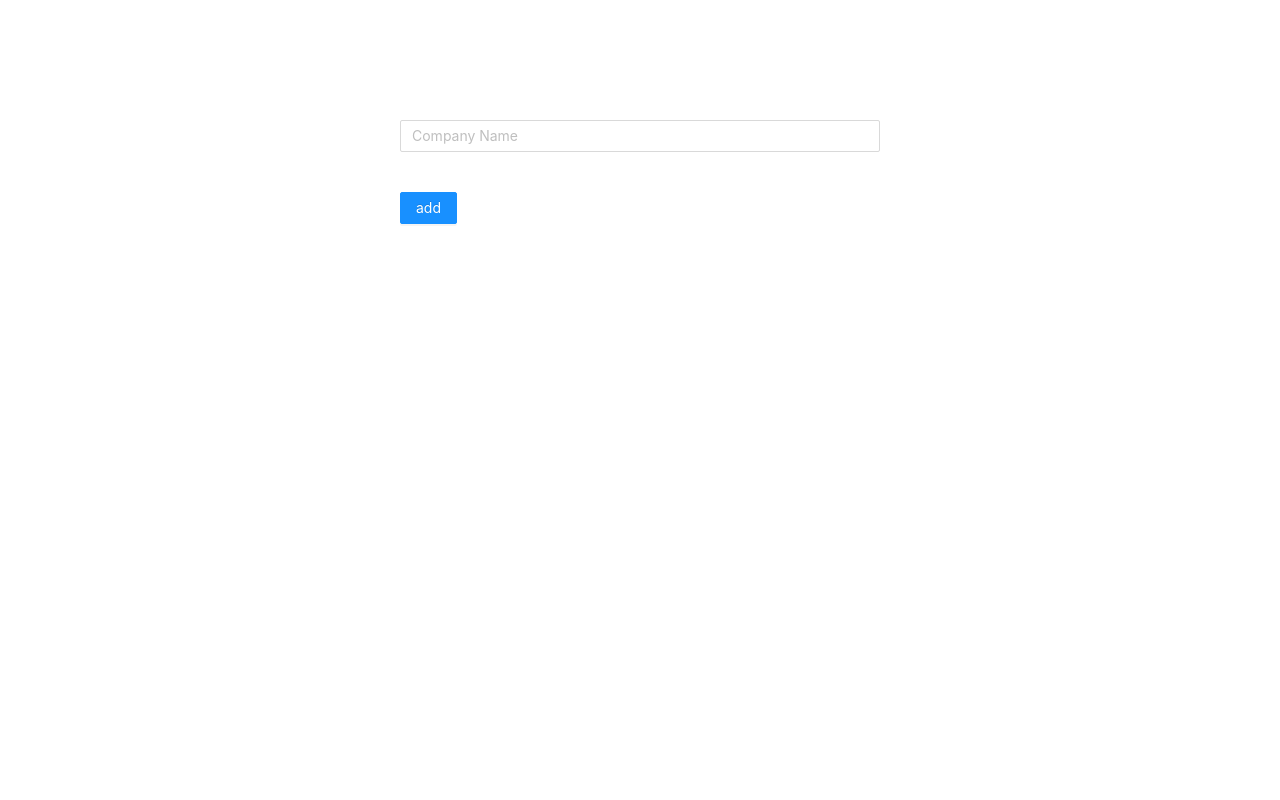
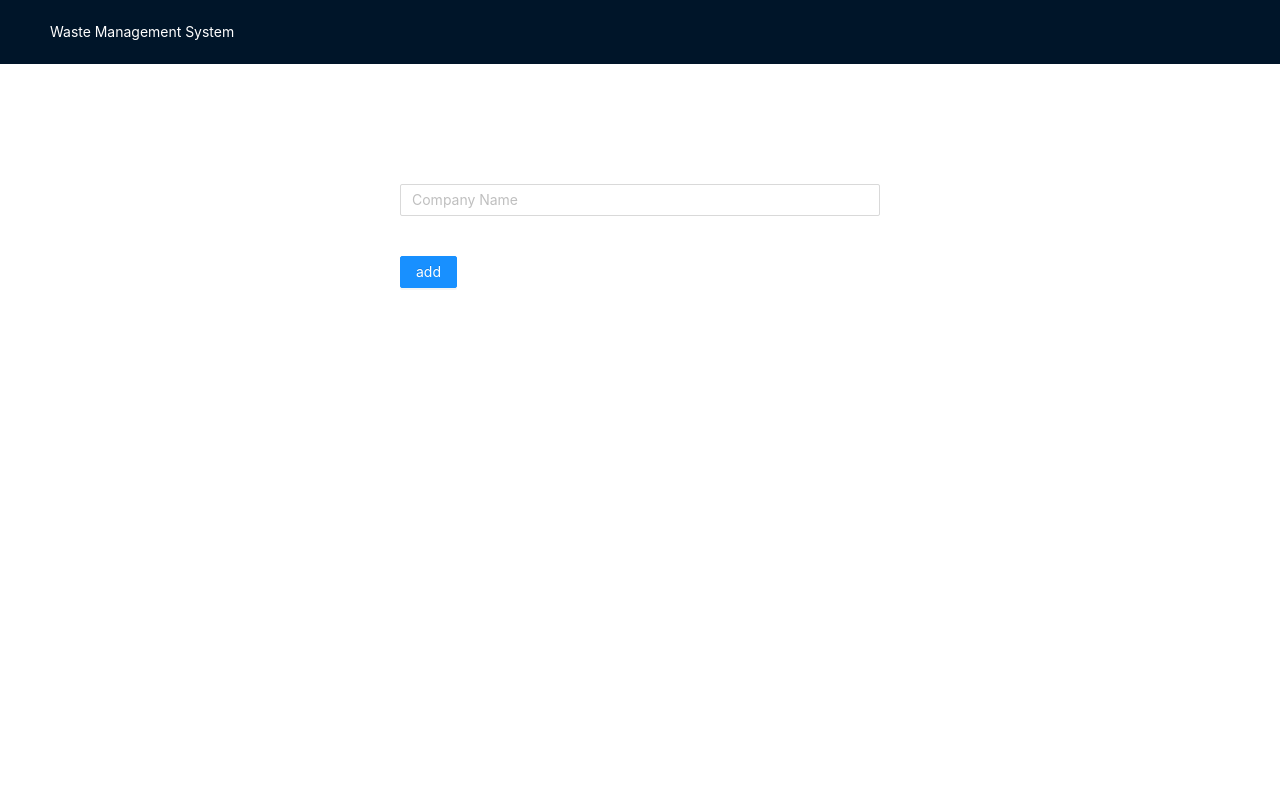
Before and after one commit to masoudz88/food_donations_frontend, a React (Create React App) app in the folder waste-management/: page /Mainpage/Form in a window 1280 px wide. Shown: the top 800 px of the page. Built offline with nearby package versions, Linux system fonts and the light colour scheme.

Commit message:
set header and footer for all pages

```diff
--- a/waste-management/src/App.js
+++ b/waste-management/src/App.js
@@ -6,8 +6,15 @@ import styled from "styled-components";
 import { LoginContext } from "./Contexts/LoginContext";
 import CompanyInfo from "./CompanyInfo";
 import { Companyform } from "./Contexts/Companyform";
+import { Layout } from "antd";
+
+const { Header, Footer } = Layout;
 
 const App = () => {
+
+  const myStyle = {
+    color: "white",
+  };
   const Container = styled.div`
     float: center;
     align-items: center;
@@ -20,7 +27,9 @@ const App = () => {
   const [name, setName] = useState("");
 
   return (
+
     <Router>
+      <Header style={myStyle}>Waste Management System</Header>
       <Container>
         <Switch>
           <LoginContext.Provider
@@ -36,6 +45,7 @@ const App = () => {
           </LoginContext.Provider>
         </Switch>
       </Container>
+      <Footer>written by Masoud Zare</Footer>
     </Router>
   );
 };
--- a/waste-management/src/CompanyCards.js
+++ b/waste-management/src/CompanyCards.js
@@ -20,9 +20,9 @@ const CompanyCards = (props) => {
 
   return (
     <div>
-      <ul>
+      <ul className="rows">
         {companies.map((co) => (
-          <li key={co.id}>
+          <li style={{paddingRight:"10px"}} key={co.id}>
             <Link to={`Mainpage/Company/${co.name}`}>
               <Button
                 onClick={() => {
@@ -34,7 +34,7 @@ const CompanyCards = (props) => {
                 {co.name}
               </Button>
             </Link>
-            <img alt={co.name} src={`${co.image}`} width="100%" />
+            <img alt={co.name} src={`${co.image}`} width="100%" height="30%" />
             <Button
               onClick={() => {
                 handleDelete(co.id);
--- a/waste-management/src/Contexts/Companyform.js
+++ b/waste-management/src/Contexts/Companyform.js
@@ -1,6 +1,7 @@
 import React, { useState, useEffect } from "react";
 import { Input, Button, Layout } from "antd";
 import companyList from "../companyList.json";
+import { Link } from "react-router-dom";
 
 const { Content } = Layout;
 export const Companyform = () => {
@@ -19,6 +20,8 @@ export const Companyform = () => {
     let newCompanies = { ...company };
     newCompanies = company.push(value);
     addCompany(newCompanies);
+    console.log("there", company);
+    console.log("there", newCompanies);
   };
   return (
     <div>
@@ -29,9 +32,17 @@ export const Companyform = () => {
             placeholder="Company Name"
             onChange={onChange}
           />
-          <Button htmlType="submit" type="primary">
-            add
-          </Button>
+          <Link to="/Mainpage">
+            <Button
+              htmlType="submit"
+              type="primary"
+              onClick={() => {
+                alert("company added");
+              }}
+            >
+              add
+            </Button>
+          </Link>
         </form>
       </Content>
     </div>
--- a/waste-management/src/Credential.js
+++ b/waste-management/src/Credential.js
@@ -8,20 +8,16 @@ import { LoginContext } from "./Contexts/LoginContext";
 
 // const validCredentials = require('./ValidCredentials');
 
-const { Header, Footer, Content } = Layout;
+const { Content } = Layout;
 
 /*const MyInput = styled(Input)`
   font-size: 14px;
 `;*/
 
 const Credential = (props) => {
-  const [ name, setName ] = useState("");
+  const [name, setName] = useState("");
   const { isLogged, setIsLogged } = useContext(LoginContext);
   const [username, setUsername] = useState("");
-
-  const myStyle = {
-    color: "white",
-  };
 
   useEffect(() => {
     // TODO: if local storage has username, restore username from localStorage and redirect to mainpage
@@ -30,7 +26,7 @@ const Credential = (props) => {
     if (localStorage.getItem("username") === "masoud") {
       setName(localStorage.getItem("username"));
     }
-  },[name]);
+  }, [name]);
 
   const onUserNameInputChange = (event) => {
     const { value } = event.target;
@@ -48,7 +44,7 @@ const Credential = (props) => {
     // }
     e.preventDefault();
     // TODO: redirect to mainpage after successful login
-    if (name === validUsername ) {
+    if (name === validUsername) {
       setIsLogged(true);
       console.log(isLogged);
       props.history.push("/Mainpage");
@@ -58,7 +54,6 @@ const Credential = (props) => {
 
   return (
     <div className="firstpage">
-      <Header style={myStyle}>Waste Management System</Header>
       <Content className="content">
         <form onSubmit={onSubmit}>
           <Input
@@ -76,7 +71,6 @@ const Credential = (props) => {
           <Button type="primary">sign up</Button>
         </form>
       </Content>
-      <Footer>written by Masoud Zare</Footer>
     </div>
   );
 };
--- a/waste-management/src/Mainpage.js
+++ b/waste-management/src/Mainpage.js
@@ -28,10 +28,10 @@ const Mainpage = (props) => {
             <CompanyCards />
           </Col>
         </Row>
-        <Link to="Mainpage/Form">
-          <Button>Add New Companies</Button>
-        </Link>
       </div>
+      <Link to="Mainpage/Form">
+        <Button>Add New Companies</Button>
+      </Link>
     </div>
   );
 };
```
